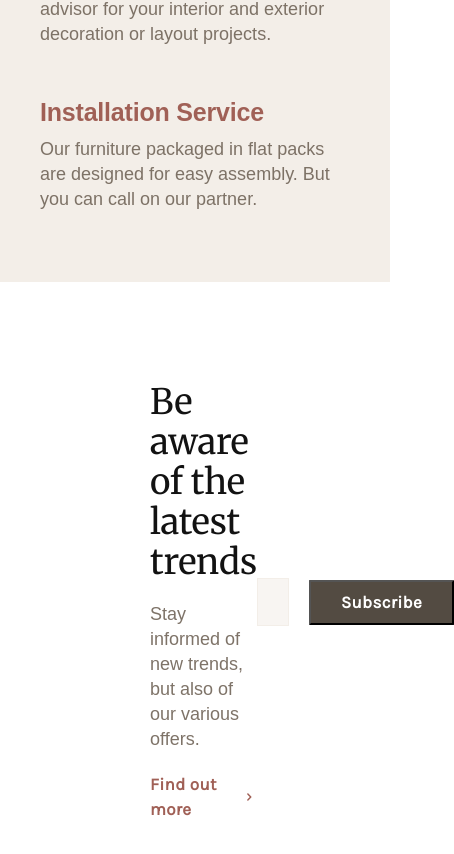
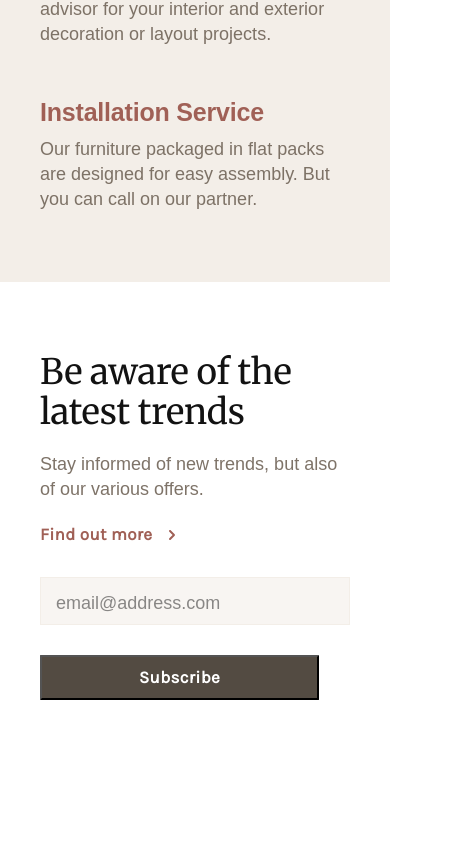
Before and after one commit to SaidGandur01/purplefire-landing-page, a Nuxt app: page / in a window 390 px wide. Shown: the part 1557-2411 px from the top of the page, 454 px wide, since content can reach past the window. After the commit the page ends 2327 px from the top, so only its background shows below. Built offline with nearby package versions, Linux system fonts and the light colour scheme; a web font is replaced by a local one.

Commit message:
Updating subscribe mobile section

```diff
--- a/assets/css/base.css
+++ b/assets/css/base.css
@@ -1,6 +1,7 @@
 :root {
   --color-white: #FFFFFF;
   --color-background-page: #F3EEE8;
+  --color-input-placeholder: rgba(0, 0, 0, 0.45);
 
   --color-brand-primary-100: #A06056;
   --color-brand-primary-200: rgba(112, 100, 88, 0.90);
--- a/components/latestTrends.vue
+++ b/components/latestTrends.vue
@@ -110,4 +110,30 @@
     }
   }
 }
+
+@media (max-width: 768px) {
+  .latest-trends {
+    flex-direction: column;
+    padding: 7rem 4rem;
+
+    &--input {
+      flex-direction: column;
+      width: 100%;
+      gap: 3rem;
+
+      input {
+        margin-top: 3rem;
+      }
+
+      input::placeholder {
+        color: var(--color-input-placeholder);
+      }
+
+      button {
+        align-self: baseline;
+        width: 90%;
+      }
+    }
+  }
+}
 </style>
```
